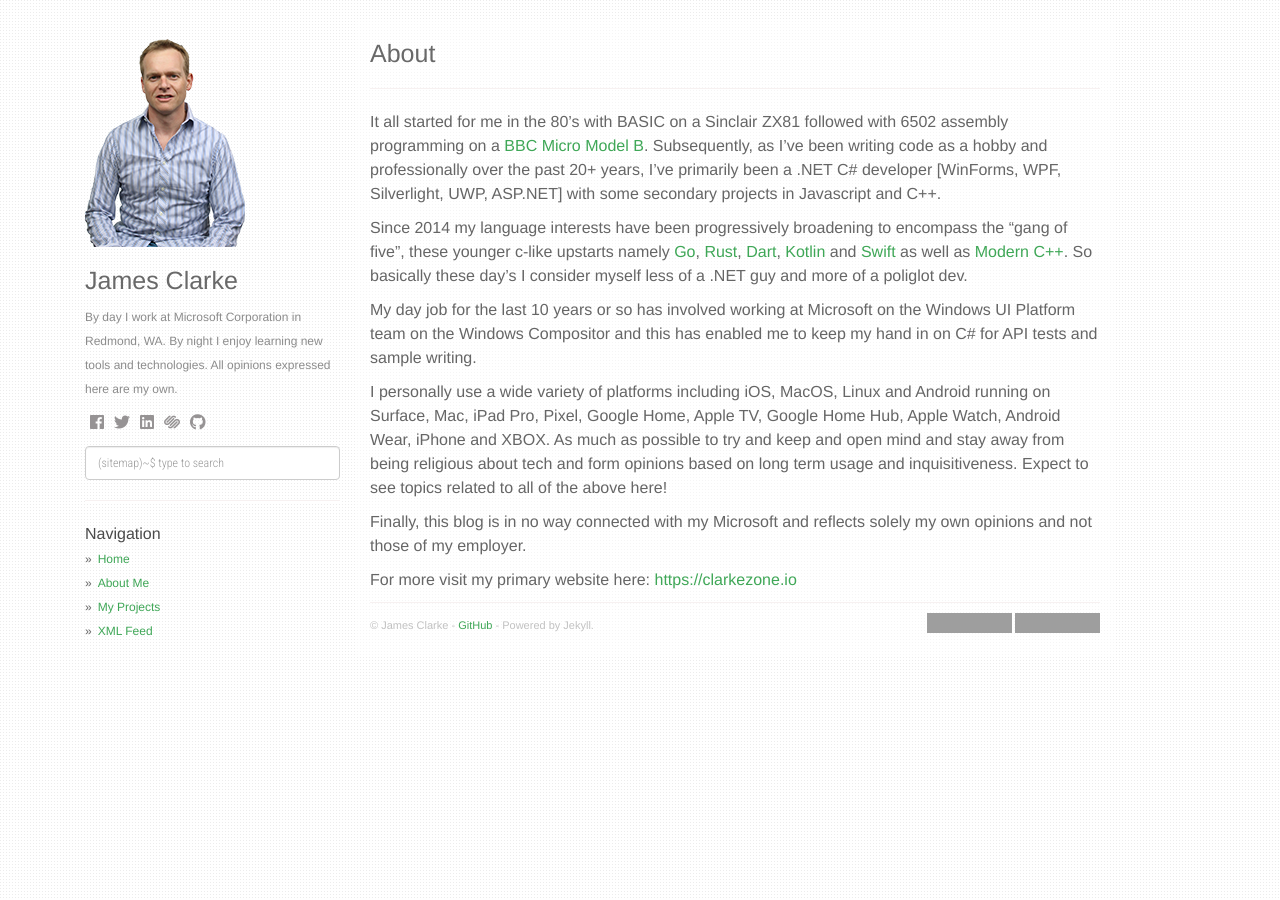
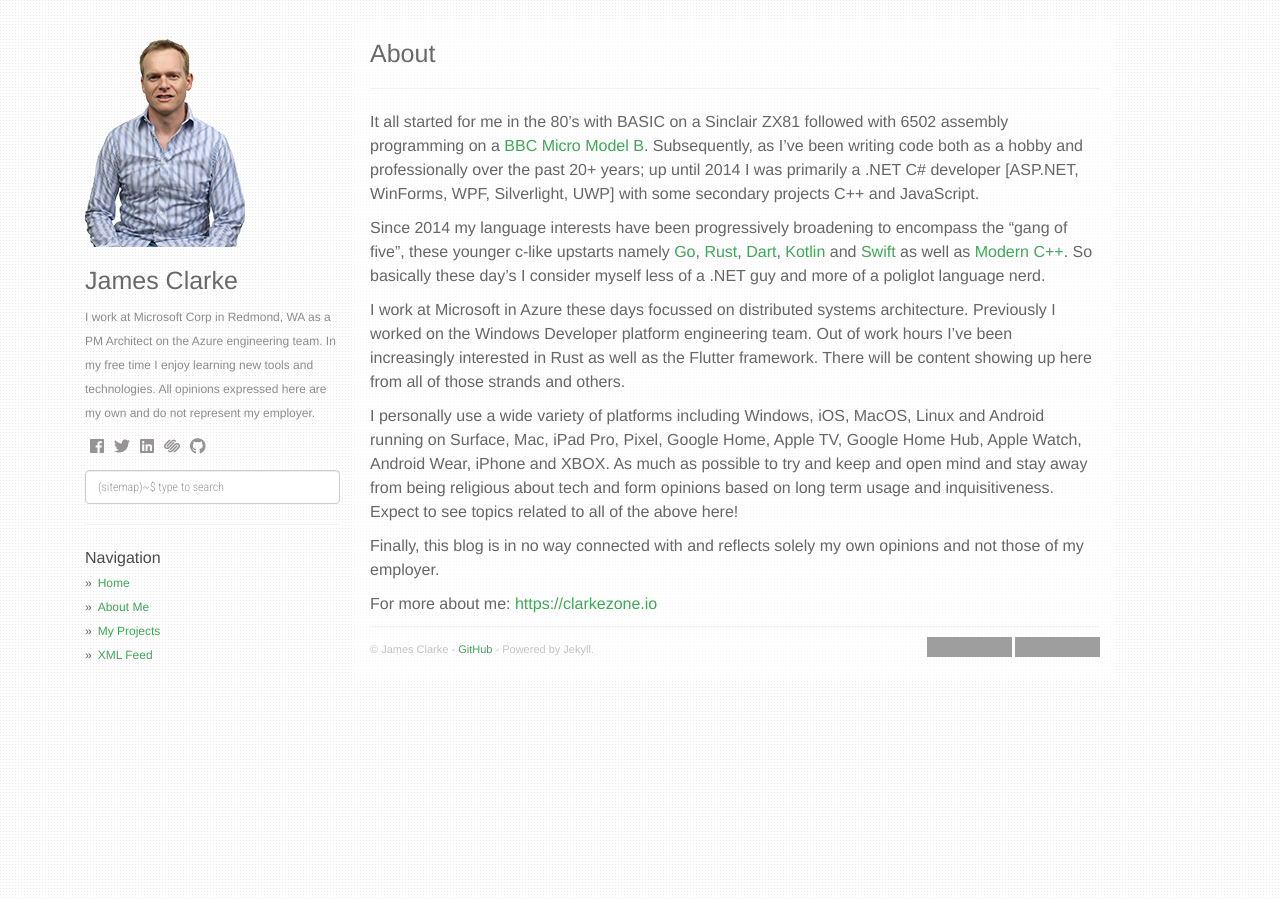
Before and after one commit to clarkezone/clarkezone.github.io, a Jekyll site: the page built from about.md, in a window 1280 px wide. Built offline with Jekyll 4.4.1, drawn with Linux system fonts in a browser that asks for light colours; nearby versions of some CDN libraries; grey boxes are pictures that could not be loaded.

Commit message:
Update about

```diff
--- a/_config.yml
+++ b/_config.yml
@@ -2,7 +2,7 @@
 description: code and nerdy
 author: James Clarke
 github: https://github.com/clarkezone
-about: By day I work at Microsoft Corporation in Redmond, WA.  By night I enjoy learning new tools and technologies.  All opinions expressed here are my own.
+about: I work at Microsoft Corp in Redmond, WA as a PM Architect on the Azure engineering team.  In my free time I enjoy learning new tools and technologies.  All opinions expressed here are my own and do not represent my employer.
 disqus_shortname: clarkezone-github-io
 google_analytics: UA-129276880-1
 avatar_url: /static/img/avatar2.png
--- a/about.md
+++ b/about.md
@@ -4,14 +4,14 @@
 permalink: /about/
 ---
 
-It all started for me in the 80's with BASIC on a Sinclair ZX81 followed with 6502 assembly programming on a [BBC Micro Model B](https://en.wikipedia.org/wiki/BBC_Micro).  Subsequently, as I've been writing code as a hobby and professionally over the past 20+ years, I've primarily been a .NET C# developer [WinForms, WPF, Silverlight, UWP, ASP.NET] with some secondary projects in Javascript and C++.
+It all started for me in the 80's with BASIC on a Sinclair ZX81 followed with 6502 assembly programming on a [BBC Micro Model B](https://en.wikipedia.org/wiki/BBC_Micro).  Subsequently, as I've been writing code both as a hobby and professionally over the past 20+ years; up until 2014 I was primarily a .NET C# developer [ASP.NET, WinForms, WPF, Silverlight, UWP] with some secondary projects C++ and JavaScript.
 
-Since 2014 my language interests have been progressively broadening to encompass the "gang of five", these younger c-like upstarts namely [Go](https://golang.org/), [Rust](https://www.rust-lang.org/), [Dart](https://dart.dev/), [Kotlin](https://kotlinlang.org/) and [Swift](https://swift.org/) as well as [Modern C++](https://moderncpp.com/).  So basically these day's I consider myself less of a .NET guy and more of a poliglot dev.
+Since 2014 my language interests have been progressively broadening to encompass the "gang of five", these younger c-like upstarts namely [Go](https://golang.org/), [Rust](https://www.rust-lang.org/), [Dart](https://dart.dev/), [Kotlin](https://kotlinlang.org/) and [Swift](https://swift.org/) as well as [Modern C++](https://moderncpp.com/).  So basically these day's I consider myself less of a .NET guy and more of a poliglot language nerd.
 
-My day job for the last 10 years or so has involved working at Microsoft on the Windows UI Platform team on the Windows Compositor and this has enabled me to keep my hand in on C# for API tests and sample writing.
+I work at Microsoft in Azure these days focussed on distributed systems architecture.  Previously I worked on the Windows Developer platform engineering team.  Out of work hours I've been increasingly interested in Rust as well as the Flutter framework.  There will be content showing up here from all of those strands and others.
 
-I personally use a wide variety of platforms including iOS, MacOS, Linux and Android running on Surface, Mac, iPad Pro, Pixel, Google Home, Apple TV, Google Home Hub, Apple Watch, Android Wear, iPhone and XBOX.  As much as possible to try and keep and open mind and stay away from being religious about tech and form opinions based on long term usage and inquisitiveness.  Expect to see topics related to all of the above here!
+I personally use a wide variety of platforms including Windows, iOS, MacOS, Linux and Android running on Surface, Mac, iPad Pro, Pixel, Google Home, Apple TV, Google Home Hub, Apple Watch, Android Wear, iPhone and XBOX.  As much as possible to try and keep and open mind and stay away from being religious about tech and form opinions based on long term usage and inquisitiveness.  Expect to see topics related to all of the above here!
 
-Finally, this blog is in no way connected with my Microsoft and reflects solely my own opinions and not those of my employer.
+Finally, this blog is in no way connected with  and reflects solely my own opinions and not those of my employer.
 
-For more visit my primary website here: [https://clarkezone.io](https://clarkezone.io)
+For more about me: [https://clarkezone.io](https://clarkezone.io)
```
Also changed, not shown: _posts/2020-05-25-webapicore-case-of-missing-exception.md (+1 -1 lines), category/rpc.md (added, +6 -0 lines).
